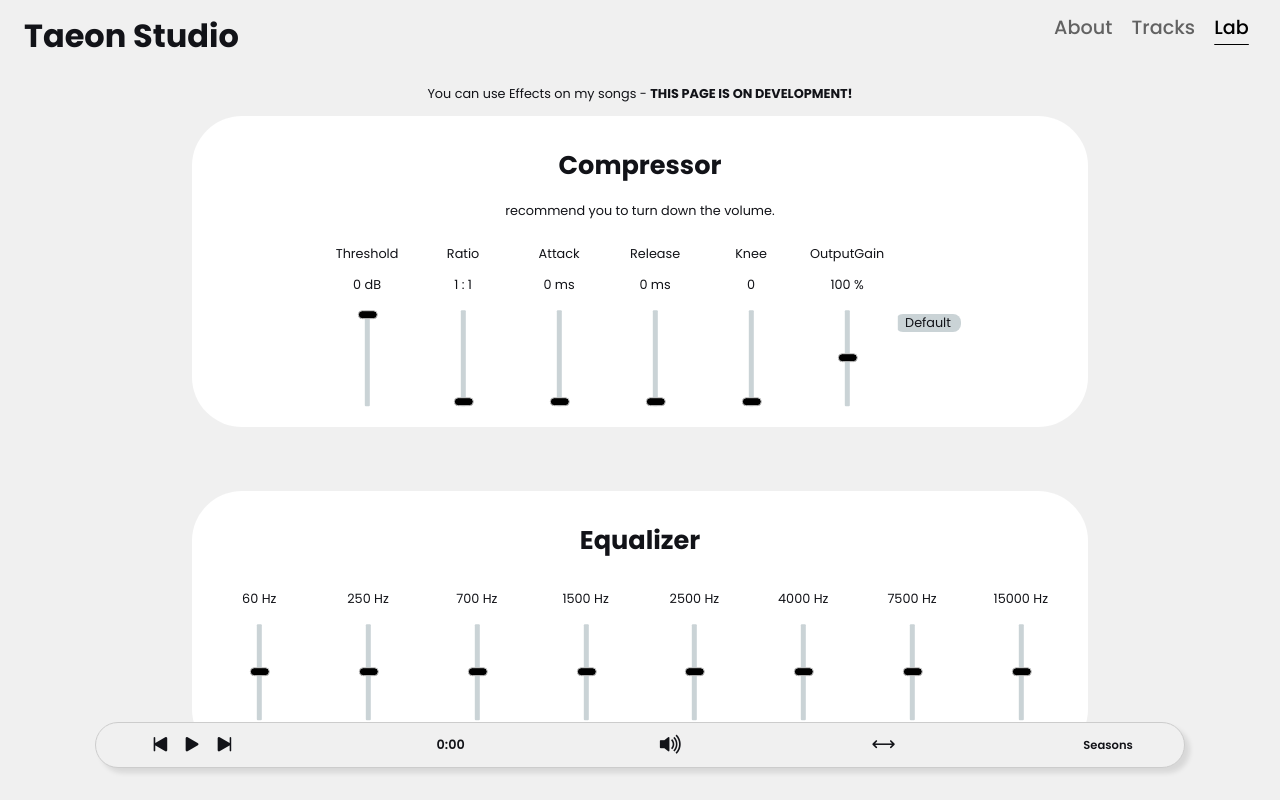
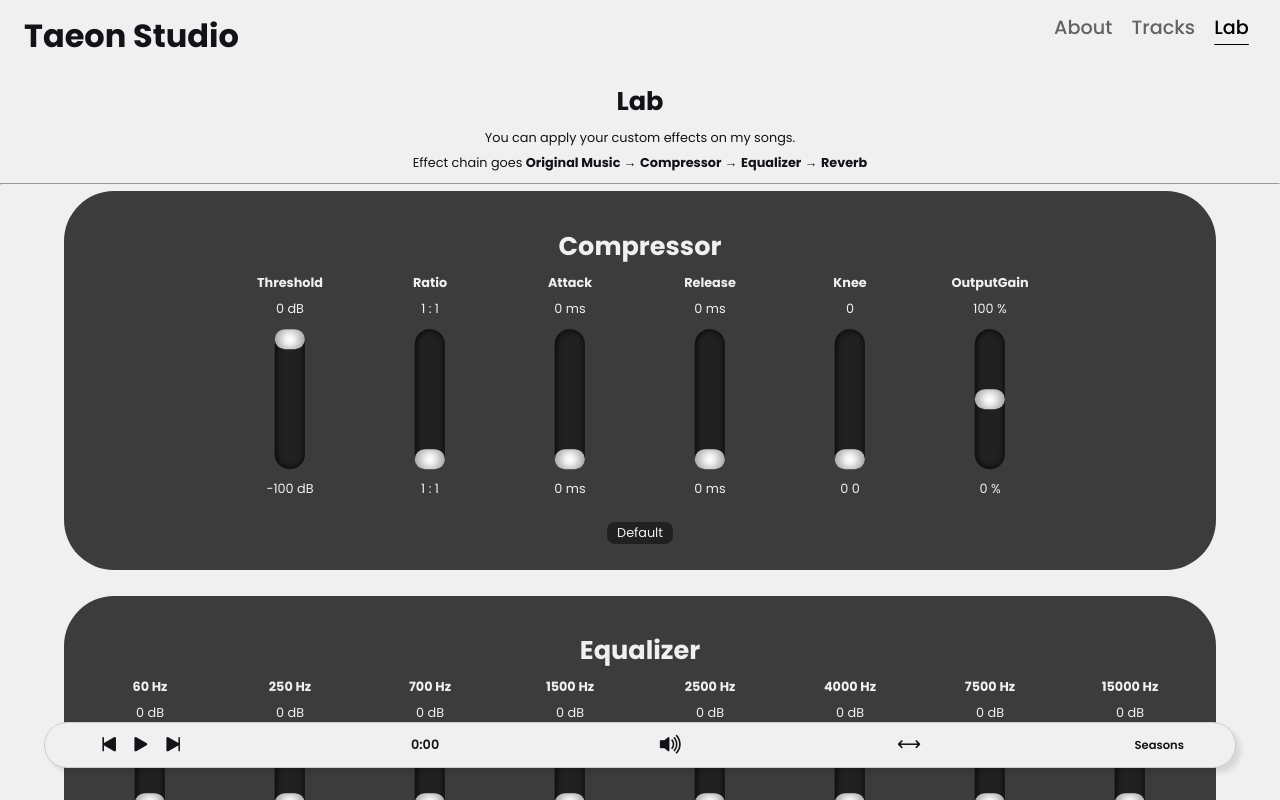
Before and after one commit to yongtaecheon/taeon-studio, a React (Create React App) app: page /lab in a window 1280 px wide. Shown: the top 800 px of the page. Built offline with nearby package versions, Linux system fonts and the light colour scheme.

Commit message:
effects ui finished

```diff
--- a/src/components/loadEffects.tsx
+++ b/src/components/loadEffects.tsx
@@ -1,6 +1,6 @@
 import React from 'react';
 import { useContext } from "react"
-import { PlayerContext, defaultComp, defaultReverb } from "../contexts/playerContext";
+import { PlayerContext, defaultComp, defaultReverb, setDefaultEq } from "../contexts/playerContext";
 import styles from "../styles/lab.module.scss";
 
 export default function LoadEffects() {
@@ -19,7 +19,7 @@ export default function LoadEffects() {
     for (let key in comp) {
       arr.push(
         <div className={styles.params_container}>
-          <p>{key.charAt(0).toUpperCase()+key.slice(1)}</p>
+          <strong>{key.charAt(0).toUpperCase()+key.slice(1)}</strong>
           <p>{key === 'outputGain' ? `${Math.floor(comp[key] * 100)} %` :
             (key === 'attack' || key === 'release') ? `${comp[key]} ms` :
               key === 'ratio' ? `${comp[key]} : 1` :
@@ -31,30 +31,34 @@ export default function LoadEffects() {
             value={comp[key]}
             step={params[key][2]}
             onChange={(key => (e: any) => setComp({ ...comp, [key]: parseFloat(e.currentTarget.value) }))(key)} />
+          <p>{params[key][0]} {key === 'outputGain' ? ` %` :
+            (key === 'attack' || key === 'release') ? ` ms` :
+              key === 'ratio' ? ` : 1` :
+            key === 'threshold'? ` dB`:comp[key]}</p>
         </div>
       );
     }
-    arr.push(<button className={styles.params_button} onClick={()=>setComp(defaultComp)}>Default</button>)
     return arr;
   }
   const renderEq = () => {
     let arr = eq.map((q: any, idx: number) => {
       return (
         <div className={styles.params_container}>
-          <p>{q.freq} Hz</p>
+          <strong>{q.freq} Hz</strong>
+          <p>{q.gain} dB</p>
           <input className={styles.params} type="range" id={q.type} min="-10" max="10" value={q.gain} step="0.1" onChange={
             (e: any) =>
               setEq(Object.values({
                 ...eq,
                 [idx]: { gain: parseFloat(e.currentTarget.value), type: q.type, freq: q.freq }
               }))} />
-          <button className={styles.params_button} onClick={
+          {/* <button className={styles.params_button} onClick={
             () =>
               setEq(Object.values({
                 ...eq,
                 [idx]: { gain: 0, type: q.type, freq: q.freq }
-              }))}>Default</button>
-          <br />
+              }))}>Default</button> */}
+          <p>-10 dB</p>
         </div>);
     })
     return arr;
@@ -65,7 +69,7 @@ export default function LoadEffects() {
     for (let key in reverb) {
       arr.push(
         <div className={styles.params_container}>
-          <p>{key.charAt(0).toUpperCase()+key.slice(1)}</p>
+          <strong>{key.charAt(0).toUpperCase()+key.slice(1)}</strong>
           <p>{Math.floor(reverb[key] * 100)} %</p>
           <input type="range" className={styles.params}
             id={key}
@@ -74,10 +78,10 @@ export default function LoadEffects() {
             value={reverb[key]}
             step={params[key][2]}
             onChange={(key => (e: any) => setReverb({ ...reverb, [key]: parseFloat(e.currentTarget.value) }))(key)} />
+          <p>{params[key][0]} %</p>
         </div>
       );
     }
-    arr.push(<button className={styles.params_button} onClick={()=>setReverb(defaultReverb)}>Default</button>)
     return arr;
   }
   return (
@@ -85,22 +89,24 @@ export default function LoadEffects() {
       <div className={styles.effects_containers}>
         <div className={styles.effects_container}>
           <h1>Compressor</h1>
-          <p>recommend you to turn down the volume.</p>
-          <div className={styles.effects_container_adjust}>
+          <div className={styles.effects_container_adjust_comp}>
             {renderComp()}
           </div>
+          <button className={styles.params_button} onClick={()=>setComp(defaultComp)}>Default</button>
         </div>
         <div className={styles.effects_container}>
           <h1>Equalizer</h1>
-          <div className={styles.effects_container_adjust}>
+          <div className={styles.effects_container_adjust_eq}>
             {renderEq()}
           </div>
+          <button className={styles.params_button} onClick={()=>setEq(setDefaultEq())}>Default</button>
         </div>
         <div className={styles.effects_container}>
           <h1>Reverb</h1>
-          <div className={styles.effects_container_adjust}>
+          <div className={styles.effects_container_adjust_reverb}>
             {renderReverb()}
           </div>
+          <button className={styles.params_button} onClick={()=>setReverb(defaultReverb)}>Default</button>
         </div>
       </div>
     </div>
--- a/src/components/player.tsx
+++ b/src/components/player.tsx
@@ -14,12 +14,13 @@ export default function Player() {
   const [isVolumeHovered, setIsVolumeHovered] = useState(false);
   const [isPanningHovered, setIsPanningHovered] = useState(false);
   const [isSkip, setIsSkip] = useState(false);
+  const [isHide, setIsHide] = useState(false);
 
   const playerCtx = useContext<any>(PlayerContext);
   const MusicCtx = useContext<any>(MusicContext);
 
-  const selectedMusic = MusicCtx.selectedMusic;
-  const changeMusic = MusicCtx.changeMusic;
+  const selectedMusic = MusicCtx.selectedMusic; //object
+  const changeMusic = MusicCtx.changeMusic; //function
 
   const [volume, setVolume] = [playerCtx.volume, playerCtx.setVolume];
   const [panning, setPanning] = [playerCtx.panning, playerCtx.setPanning];
@@ -47,7 +48,7 @@ export default function Player() {
     }
 
     if (audioElement) {
-      let eqNodes:any = []
+      let eqNodes: any = []
       if (!audioElement.sourceNode) {
         console.log('set default mediaElementSource')
         //Media Element Source 생성
@@ -170,7 +171,7 @@ export default function Player() {
   useDidMountEffect(() => { //tracks 에서 곡 선택시 자동 재생 시작
     const audioElement = audioRef.current;
     audioElement.play();
-  },[selectedMusic])
+  }, [selectedMusic])
 
   useEffect(() => { //change currentTime of audioElement
     const audioElement = audioRef.current;
@@ -223,7 +224,7 @@ export default function Player() {
           audioElement.play();
         }
       }
-      else{
+      else {
         changeMusic(val);
       }
     }
@@ -270,10 +271,11 @@ export default function Player() {
   }
 
   return (
-    <div className={styles.player}>
+    <div className={styles.player} >
       <audio ref={audioRef} src={selectedMusic.music} />
-      <div className={styles.buttons_container_play}>
-        <button className={styles.buttons_first} value='prev' onClick={handlePrevNext}><i className="bi bi-skip-start-fill"></i></button>
+      {/* play buttons */}
+      <div className={styles.buttons_container_play} >
+        <button className={styles.buttons} value='prev' onClick={handlePrevNext}><i className="bi bi-skip-start-fill"></i></button>
         <button className={styles.buttons} ref={playPauseRef} onClick={handlePlayPause}>
           {isPlaying === true ?
             <i className='bi bi-pause-fill'></i> :
@@ -281,26 +283,28 @@ export default function Player() {
         </button>
         <button className={styles.buttons} value='next' onClick={handlePrevNext}><i className="bi bi-skip-end-fill"></i></button>
       </div>
-      <div className={styles.timeline}>
+      {/* timeline */}
+      < div className={styles.timeline} >
         <span>{formatTime(currentTime)}</span>
         {!isNaN(totalDuration) && <input className={styles.timeline_progress} type="range" id="progress" min="0" max={totalDuration} value={currentTime} step="0.01" onChange={handleTime} />}
         <span>{!isNaN(totalDuration) && formatTime(totalDuration)}</span>
-      </div>
-
-      <div className={styles.buttons_container_volume} onMouseOut={handleMouseOut}>
+      </div >
+      {/* volume, panning */}
+      < div className={styles.buttons_container_volume} onMouseOut={handleMouseOut} >
         <button className={styles.buttons} onMouseOver={() => setIsVolumeHovered(true)} onClick={toggleVolume}>
           {volume === 1 ?
             <i className="bi bi-volume-up-fill"></i> :
             (volume === 0 ? <i className="bi bi-volume-mute-fill"></i>
               : <i className="bi bi-volume-down-fill"></i>)}
         </button>
-        {isVolumeHovered && <div ref={popoverRef} className={styles.popover}>
-          {/* <span>Volume: {Math.floor(volume * 100)}</span> */}
-          <input className={styles.popover_range} type="range" id="volume" min="0" max="1" value={volume} step="0.01" onChange={handleVolume} />
-        </div>}
-      </div>
-
-      <div className={`${styles.buttons_container_panning} panning`} onMouseOut={handleMouseOut}>
+        {
+          isVolumeHovered && <div ref={popoverRef} className={styles.popover}>
+            {/* <span>Volume: {Math.floor(volume * 100)}</span> */}
+            <input className={styles.popover_range} type="range" id="volume" min="0" max="1" value={volume} step="0.01" onChange={handleVolume} />
+          </div>
+        }
+      </div >
+      <div className={styles.buttons_container_panning} onMouseOut={handleMouseOut}>
         <button className={styles.buttons} onMouseOver={() => setIsPanningHovered(true)} onClick={togglePanning}>
           {panning === 0 ? < i className="bi bi-arrows"></i> :
             (panning > 0 ? < i className="bi bi-arrow-right-short"></i>
@@ -311,8 +315,9 @@ export default function Player() {
           <input className={styles.popover_range} type="range" id="panner" min="-1" max="1" value={panning} step="0.01" onChange={handlePanning} />
         </div>}
       </div>
+      {/* song info - title */}
       <span className={styles.title}>{selectedMusic.title}</span>
-    </div>
+    </div >
   )
 }
 
--- a/src/contexts/playerContext.tsx
+++ b/src/contexts/playerContext.tsx
@@ -37,21 +37,23 @@ export interface PlayerContextType{
 export const eqFreqs:number[] = [60, 250, 700, 1500, 2500, 4000, 7500, 15000]; //8-band EQ
 export const defaultComp:Comp = { threshold: 0, ratio: 1, attack: 0, release: 0, knee: 0, outputGain: 1 }
 export const defaultReverb: Reverb = { mix: 0, time: 0.01, decay: 0.01 };
-
 export const PlayerContext = createContext<PlayerContextType | null>(null);
-
-export function PlayerProvider({ children }: { children: React.ReactNode }) {
-  let eqObj:EQ[] = [];
-  for (let i = 0; i < 8; i++){
+export const setDefaultEq = () => {
+  let eqObj: EQ[] = [];
+    for (let i = 0; i < 8; i++){
     if (i === 0)
       eqObj.push({ gain: 0, type: 'lowshelf', freq: eqFreqs[i] });
     else if (i === 7)
       eqObj.push({ gain: 0, type: 'highshelf', freq: eqFreqs[i] });
     else
       eqObj.push({ gain: 0, type: 'peaking', freq: eqFreqs[i] });
-  }
+    }
+  return eqObj;
+}
+
+export function PlayerProvider({ children }: { children: React.ReactNode }) {
   const [volume, setVolume] = useState(1);
-  const [eq, setEq] = useState<EQ[]>(eqObj);
+  const [eq, setEq] = useState<EQ[]>(setDefaultEq());
   const [comp, setComp] = useState<Comp>(defaultComp);
   const [reverb, setReverb] = useState<Reverb>(defaultReverb);
   const [panning, setPanning] = useState(0);
--- a/src/pages/lab.tsx
+++ b/src/pages/lab.tsx
@@ -5,7 +5,10 @@ import styles from '../styles/lab.module.scss';
 export default function Lab() {
   return (
     <div className={styles.lab}>
-      <p>You can use Effects on my songs - <strong>THIS PAGE IS ON DEVELOPMENT!</strong></p>
+      <h1>Lab</h1>
+      <p>You can apply your custom effects on my songs.</p>
+      <p>Effect chain goes <strong>Original Music</strong> → <strong>Compressor</strong> → <strong>Equalizer</strong> → <strong>Reverb</strong></p>
+      <hr/>
       <LoadEffects />
     </div>
   )
--- a/src/styles/lab.module.scss
+++ b/src/styles/lab.module.scss
@@ -1,36 +1,58 @@
 .lab{
+  line-height: 1;
   text-align: center;
+  padding-bottom:5vw;
+  @media (max-width:1400px) {
+    padding-bottom:10vw;
+  }
+  @media (max-width:560px) {
+    padding-bottom:20vw;
+  }
 }
 .effects{
+  color: #f0f0f0;
   display:flex;
   justify-content: center;
   align-items:center;
   &_containers{
-    width:70vw;
-
+    width:90vw;
   }
   &_container{
     height: auto;
     border-radius:50px;
-    padding: 1vw;
-    margin-bottom:5vw;
-    background-color: white;
+    padding: 2vw;
+    margin-bottom:2vw;
+    background-color: rgb(60, 60, 60);
     &_adjust{
       display:flex;
       justify-content: center;
       align-items: center;
-      @media (max-width:1150px){
-        display:grid;
-        grid-template-columns: repeat(5,1fr);
+      &_comp{
+        @extend .effects_container_adjust;
+        @media (max-width:900px) {
+          display: grid;
+          grid-template-columns: repeat(3, 1fr);
+        }
+        @media (max-width:530px) {
+          display: grid;
+          grid-template-columns: repeat(2, 1fr);
+        }
       }
-      @media (max-width:900px) {
-        display:grid;
-        grid-template-columns: repeat(4, 1fr);
+      &_eq{
+        @extend .effects_container_adjust;
+        @media (max-width:1200px) {
+          display: grid;
+          grid-template-columns: repeat(4, 1fr);
+        }
+        @media (max-width:560px) {
+          display: grid;
+          grid-template-columns: repeat(2, 1fr);
+        }
       }
-      @media (max-width:700px) {
-        display:grid;
-        grid-template-columns: repeat(2, 1fr);
+      &_reverb{
+        @extend .effects_container_adjust;
       }
+
     }
   }
 }
@@ -38,48 +60,61 @@
 
 
 .params{
-  &_button{
-    all:unset;
-    padding: 0px 10px 0px 10px;
-    border-radius: 8px;
-    background-color:#cad3d6;
-  }
-  &_button:hover {
-    background-color: #889397;
-  }
-  &_container{
-  }
-  width:12vh;
-  height: 8vw;
+  background-color: rgb(60, 60, 60);
+  width: 140px; //height
+  height: 8vw; //width
   transform: rotate(270deg);
   -webkit-appearance: none;
-  margin: 0;
-  &:focus {
-      outline: none;
-      &::-webkit-slider-runnable-track {
-        background: #CCCCCC;
-      }
-    }
-
+  @media (max-width:1400px) {
+    margin: 20px 0px 20px 0px;
+  }
+  @media (max-width:1050px) {
+    margin: 30px 0px 30px 0px;
+  }
+  @media (max-width:800px) {
+    margin: 40px 0px 40px 0px;
+  }
+  @media (max-width:550px) {
+    margin: 50px 0px 50px 0px;
+  }
+  // @media (max-width:900px) {
+  //   width: 10vh;
+  //   height: 6vw;
+  // }
+  // @media (max-width:700px) {
+  //   display: grid;
+  //   grid-template-columns: repeat(2, 1fr);
+  // }
+  &_container{
+    margin-bottom:1vw;
+  }
   &::-webkit-slider-runnable-track {
-    width: 15%;
-    height: 5px;
+    // width: 100%;
+    height: 30px;
     cursor: pointer;
-    box-shadow: 0px 0px 0px #000000;
-    background: #cad3d6;
-    border-radius: 1px;
+    box-shadow: inset 0px 0.5px 7px black;
+    background: #10101098;
+    border-radius: 25px;
     border: 0px solid #000000;
   }
-
   &::-webkit-slider-thumb {
-    box-shadow: 0px 0px 0px #F2F2F2;
-    border: 1px solid #CCCCCC;
-    height: clamp(6px, 3vw, 20px);
-    width: 9px;
+    // box-shadow: 0px 0px 0px #F2F2F2;
+    // border: 0.1px solid #4f4f4f;
+    height: 30px;
+    width: 20px;
     border-radius: 25px;
-    background: #000000;
+    background: radial-gradient(circle, rgba(255, 255, 255, 1) 0%, rgba(240, 240, 240, 1) 25%, rgba(147, 147, 147, 1) 100%);
     cursor: pointer;
     -webkit-appearance: none;
-    margin-top: -7px;
+  }
+  &_button {
+    all: unset;
+    padding: 5px 10px 5px 10px;
+    border-radius: 8px;
+    background-color: #10101098;
+  }
+
+  &_button:hover {
+    background-color: black;
   }
 }
--- a/src/styles/player.module.scss
+++ b/src/styles/player.module.scss
@@ -5,6 +5,8 @@
   animation: slideUp 2s ease forwards;
   position: fixed;
   margin: 0 auto;
+  padding-left: 4vw;
+  padding-right: 4vw;
   left: 0;
   right: 0;
   bottom: 4vh;
@@ -21,8 +23,8 @@
 }
 
 .title{
+  // line-height: 1;
   font-size:0.9em;
-  margin-right:4vw;
   font-weight:600;
   white-space: nowrap;
   overflow: hidden;
@@ -49,10 +51,6 @@
   font-size: 2em;
   margin-right:0.5vw;
   cursor:pointer;
-  &_first{
-    @extend .buttons;
-    margin-left:4vw;
-  }
   &_container{
     &_play, &_volume, &_panning{
       position: relative;
--- a/src/styles/tracks.module.scss
+++ b/src/styles/tracks.module.scss
@@ -15,9 +15,6 @@
   display:grid;
   gap:20px;
   grid-template-columns: repeat(4, 1fr);
-  @media (max-width : 1600px){
-    grid-template-columns: repeat(4, 1fr);
-  }
   @media (max-width : 1300px) {
     grid-template-columns: repeat(3, 1fr);
   }
```
Also changed, not shown: src/components/loadTracklist.tsx (+21 -4 lines).
